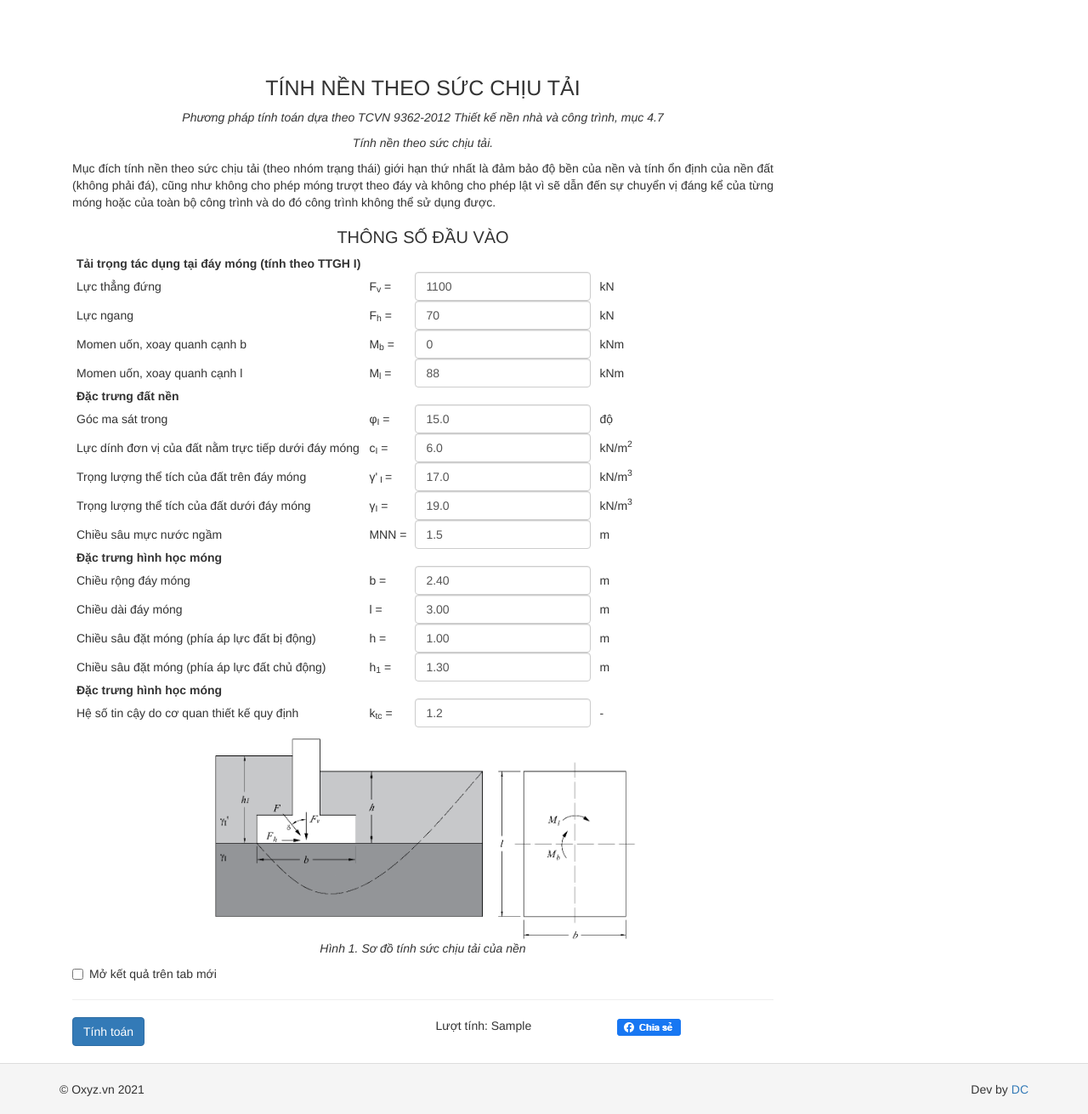
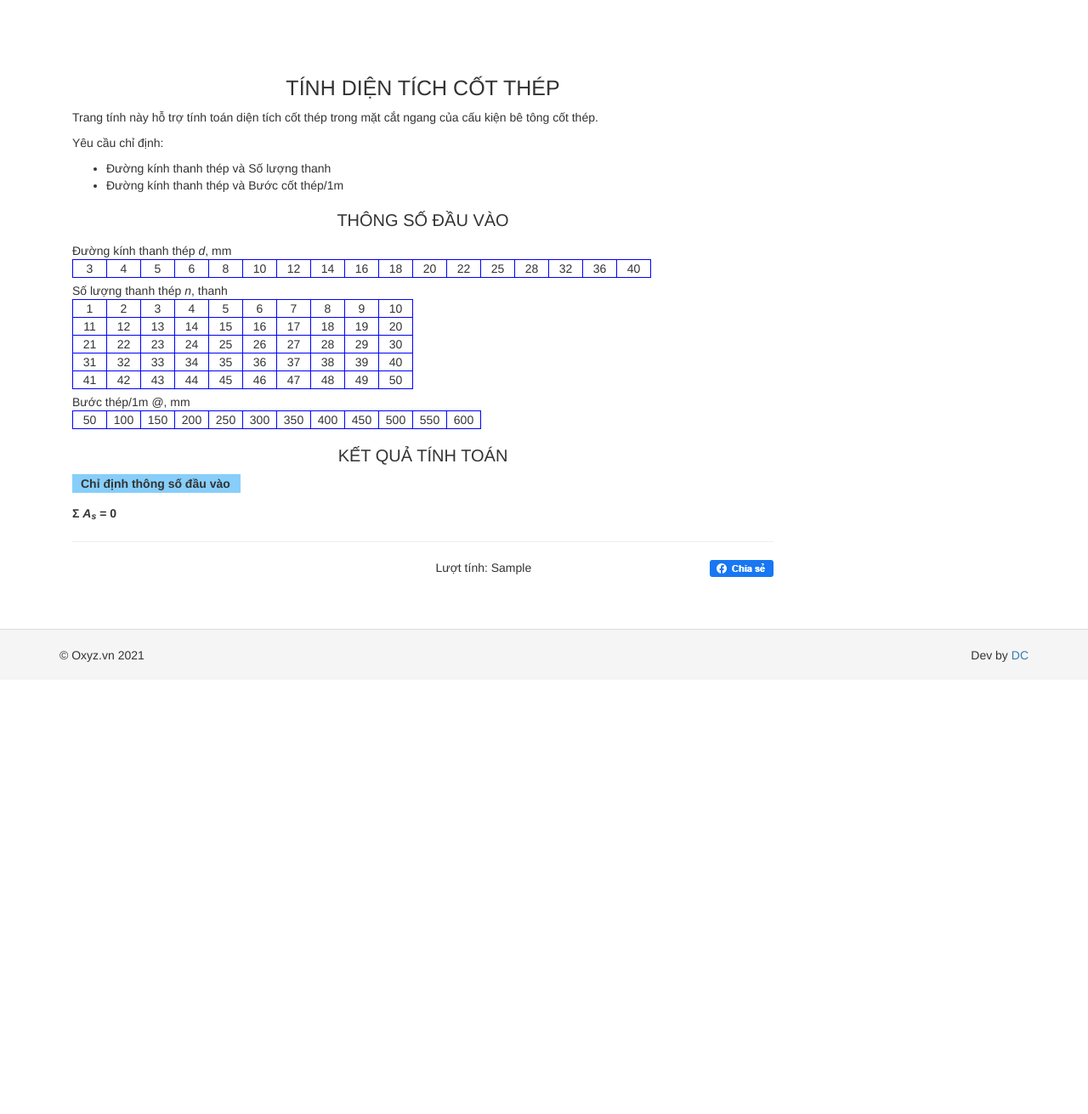
Before and after one commit to batuoc263/calc-report, a Yii app: template views/tinh-toan/tinh-dien-tich-cot-thep.php in a window 1280 px wide. Shown: the whole page at 85% size. After the commit the page ends 779 px from the top, so only its background shows below. Run offline with PHP 8.4 and a stand-in for Yii, Linux system fonts and the light colour scheme; the template is opened without the code that fills it: most values are stand-ins (such as "Sample title", 1, 10 or a date in 2020); data that the repository does not hold is empty; some libraries are stand-ins or nearby versions.

Commit message:
update tinh toan dien tich cot thep

```diff
--- a/views/tinh-toan/tinh-dien-tich-cot-thep.php
+++ b/views/tinh-toan/tinh-dien-tich-cot-thep.php
@@ -7,172 +7,148 @@ use yii\widgets\Pjax;
 
 /* @var $this yii\web\View */
 
-$this->title = 'Tính nền theo sức chịu tải';
+$this->title = 'Tính diện tích cốt thép';
 $this->params['breadcrumbs'][] = ['label' => 'Tính toán', 'url' => ['index']];
 $this->params['breadcrumbs'][] = $this->title;
 
 ?>
 <div class="tinhtoan-content">
     <div class="col-md-9">
-    <div class="text-center">
-        <h1 class="text-uppercase" style="font-size: 25px;"><?= Html::encode($this->title) ?></h1>
-    </div>
-        <div id="result">
-
+        <div class="text-center">
+            <h1 class="text-uppercase" style="font-size: 25px;"><?= Html::encode($this->title) ?></h1>
         </div>
 
-        <p class="text-center"><i>Phương pháp tính toán dựa theo TCVN 9362-2012 Thiết kế nền nhà và công trình, mục 4.7</i></p>
-        <p class="text-center"><i>Tính nền theo sức chịu tải.</i></p>
-        <p class="text-justify">Mục đích tính nền theo sức chịu tải (theo nhóm trạng thái) giới hạn thứ nhất là đảm bảo độ bền của nền và tính ổn định của nền đất (không phải đá), cũng như không cho phép móng trượt theo đáy và không cho phép lật vì sẽ dẫn đến sự chuyển vị đáng kể của từng móng hoặc của toàn bộ công trình và do đó công trình không thể sử dụng được.</p>
+        <p class="text-justify">Trang tính này hỗ trợ tính toán diện tích cốt thép trong mặt cắt ngang của cấu kiện bê tông cốt thép.</p>
+        <p>Yêu cầu chỉ định:</p>
+        <ul>
+            <li>Đường kính thanh thép và Số lượng thanh</li>
+            <li>Đường kính thanh thép và Bước cốt thép/1m</li>
+        </ul>
+        <h3 style="font-size: 20px;" class="text-center">THÔNG SỐ ĐẦU VÀO</h3>
 
-        <h3 style="font-size: 20px;" class="text-center">THÔNG SỐ ĐẦU VÀO</h3>
-        <table class="input-table">
-            <tr>
-                <td><strong>Tải trọng tác dụng tại đáy móng (tính theo TTGH I)</strong></td>
-            </tr>
-            <tr>
-                <td>Lực thẳng đứng </td>
-                <td> F<sub>v</sub> = </td>
-                <td>
-                    <input class="form-control" required pattern="[0-9]*.[0-9]+" value="1100" name="varFv" id="varFv">
-                </td>
-                <td> kN </td>
-            </tr>
-            <tr>
-                <td>Lực ngang </td>
-                <td> F<sub>h</sub> = </td>
-                <td>
-                    <input class="form-control" required pattern="[0-9]*.[0-9]+" value="70" name="varFh" id="varFh">
-                </td>
-                <td> kN </td>
-            </tr>
-            <tr>
-                <td>Momen uốn, xoay quanh cạnh b</td>
-                <td> M<sub>b</sub> = </td>
-                <td>
-                    <input class="form-control" required pattern="[0-9]*.[0-9]+" value="0" name="varMb" id="varMb">
-                </td>
-                <td> kNm </td>
-            </tr>
-            <tr>
-                <td>Momen uốn, xoay quanh cạnh l</td>
-                <td> M<sub>l</sub> = </td>
-                <td>
-                    <input class="form-control" required pattern="[0-9]*.[0-9]+" value="88" name="varMl" id="varMl">
-                </td>
-                <td> kNm </td>
-            </tr>
-            <tr>
-                <td><strong>Đặc trưng đất nền </strong></td>
-            </tr>
-            <tr>
-                <td>Góc ma sát trong </td>
-                <td> &phi;<sub>I</sub> =  </td>
-                <td>
-                    <input class="form-control" required pattern="[0-9]*.[0-9]+" value="15.0" name="varphiI" id="varphiI">
-                </td>
-                <td> độ </td>
-            </tr>
-            <tr>
-                <td>Lực dính đơn vị của đất nằm trực tiếp dưới đáy móng</td>
-                <td> c<sub>I</sub> = </td>
-                <td>
-                    <input required class="form-control" pattern="[0-9]*.[0-9]+" value="6.0" step="1" name="varCI" id="varCI">
-                </td>
-                <td> kN/m<sup>2</sup> </td>
-            </tr>
-            <tr>
-                <td>Trọng lượng thể tích của đất trên đáy móng </td>
-                <td> &gamma;'<sub> I </sub> = </td>
-                <td>
-                    <input required class="form-control" pattern="[0-9]*.[0-9]+" value="17.0" step="0.1" name="varGammaIPhay" id="varGammaIPhay">
-                </td>
-                <td> kN/m<sup>3</sup> </td>
-            </tr>
-            <tr>
-                <td>Trọng lượng thể tích của đất dưới đáy móng </td>
-                <td> &gamma;<sub>I</sub> = </td>
-                <td>
-                    <input required class="form-control" pattern="[0-9]*.[0-9]+" value="19.0" step="0.1" name="varGammaI" id="varGammaI">
-                </td>
-                <td> kN/m<sup>3</sup> </td>
-            </tr>
-            <tr>
-                <td>Chiều sâu mực nước ngầm </td>
-                <td> MNN = </td>
-                <td>
-                    <input class="form-control" required pattern="[0-9]*.[0-9]+" value="1.5" name="varMNN" id="varMNN">
-                </td>
-                <td> m </td>
-            </tr>
-            <!-- ============ -->
-            <tr>
-                <td><strong>Đặc trưng hình học móng</strong></td>
-            </tr>
-            <tr>
-                <td>Chiều rộng đáy móng </td>
-                <td> b = </td>
-                <td>
-                    <input class="form-control" required pattern="[0-9]*.[0-9]+" value="2.40" name="varb" id="varb">
-                </td>
-                <td> m </td>
-            </tr>
-            <tr>
-                <td>Chiều dài đáy móng </td>
-                <td> l = </td>
-                <td>
-                    <input class="form-control" required pattern="[0-9]*.[0-9]+" value="3.00" name="varl" id="varl">
-                </td>
-                <td> m </td>
-            </tr>
-            <tr>
-                <td>Chiều sâu đặt móng (phía áp lực đất bị động) </td>
-                <td> h = </td>
-                <td>
-                    <input class="form-control" required pattern="[0-9]*.[0-9]+" value="1.00" name="varh" id="varh">
-                </td>
-                <td> m </td>
-            </tr>
-            <tr>
-                <td>Chiều sâu đặt móng (phía áp lực đất chủ động) </td>
-                <td> h<sub>1</sub> = </td>
-                <td>
-                    <input class="form-control" required pattern="[0-9]*.[0-9]+" value="1.30" name="varh1" id="varh1">
-                </td>
-                <td> m </td>
-            </tr>
-            <!-- ============ -->
-            <tr>
-                <td><strong>Đặc trưng hình học móng</strong></td>
-            </tr>
-            <tr>
-                <td>Hệ số tin cậy do cơ quan thiết kế quy định </td>
-                <td> k<sub>tc</sub> = </td>
-                <td>
-                    <input class="form-control" required pattern="[0-9]*.[0-9]+" value="1.2" name="varktc" id="varktc" data-toggle="tooltip" data-html="true" data-container="body" title="Quy định tùy theo tính chất quan trọng của nhà hoặc công trình, ý nghĩa của nhà hoặc công trình khi tận dụng hết sức chịu tải của nền, mức độ nghiên cứu điều kiện đất đai và lấy không nhỏ hơn 1.2">
-                </td>
-                <td> - </td>
-            </tr>
+        <div style="margin-top: 15px">Đường kính thanh thép <i>d</i>, mm</div>
+        <table class="diam" id="tb1">
+            <tbody>
+                <tr>
+                    <td class="tddiam">3 </td>
+                    <td class="tddiam">4 </td>
+                    <td class="tddiam">5 </td>
+                    <td class="tddiam">6 </td>
+                    <td class="tddiam">8 </td>
+                    <td class="tddiam">10</td>
+                    <td class="tddiam">12</td>
+                    <td class="tddiam">14</td>
+                    <td class="tddiam">16</td>
+                    <td class="tddiam">18</td>
+                    <td class="tddiam">20</td>
+                    <td class="tddiam">22</td>
+                    <td class="tddiam">25</td>
+                    <td class="tddiam">28</td>
+                    <td class="tddiam">32</td>
+                    <td class="tddiam">36</td>
+                    <td class="tddiam">40</td>
+                </tr>
+            </tbody>
         </table>
-        <div class="text-center" style="margin-top: 10px">
-            <img src="/images/25/h1.png" alt="Hình 1. Sơ đồ tính sức chịu tải của nền" width="500px">
+
+        <div style="margin-top: 5px">Số lượng thanh thép <i>n</i>, thanh</div>
+        <table class="diam" id="tb2">
+            <tbody>
+                <tr>
+                    <td class="tdkolvo">1 </td>
+                    <td class="tdkolvo">2 </td>
+                    <td class="tdkolvo">3 </td>
+                    <td class="tdkolvo">4 </td>
+                    <td class="tdkolvo">5 </td>
+                    <td class="tdkolvo">6 </td>
+                    <td class="tdkolvo">7 </td>
+                    <td class="tdkolvo">8 </td>
+                    <td class="tdkolvo">9 </td>
+                    <td class="tdkolvo">10</td>
+                </tr>
+                <tr>
+                    <td class="tdkolvo">11</td>
+                    <td class="tdkolvo">12</td>
+                    <td class="tdkolvo">13</td>
+                    <td class="tdkolvo">14</td>
+                    <td class="tdkolvo">15</td>
+                    <td class="tdkolvo">16</td>
+                    <td class="tdkolvo">17</td>
+                    <td class="tdkolvo">18</td>
+                    <td class="tdkolvo">19</td>
+                    <td class="tdkolvo">20</td>
+                </tr>
+                <tr>
+                    <td class="tdkolvo">21</td>
+                    <td class="tdkolvo">22</td>
+                    <td class="tdkolvo">23</td>
+                    <td class="tdkolvo">24</td>
+                    <td class="tdkolvo">25</td>
+                    <td class="tdkolvo">26</td>
+                    <td class="tdkolvo">27</td>
+                    <td class="tdkolvo">28</td>
+                    <td class="tdkolvo">29</td>
+                    <td class="tdkolvo">30</td>
+                </tr>
+                <tr>
+                    <td class="tdkolvo">31</td>
+                    <td class="tdkolvo">32</td>
+                    <td class="tdkolvo">33</td>
+                    <td class="tdkolvo">34</td>
+                    <td class="tdkolvo">35</td>
+                    <td class="tdkolvo">36</td>
+                    <td class="tdkolvo">37</td>
+                    <td class="tdkolvo">38</td>
+                    <td class="tdkolvo">39</td>
+                    <td class="tdkolvo">40</td>
+                </tr>
+                <tr>
+                    <td class="tdkolvo">41</td>
+                    <td class="tdkolvo">42</td>
+                    <td class="tdkolvo">43</td>
+                    <td class="tdkolvo">44</td>
+                    <td class="tdkolvo">45</td>
+                    <td class="tdkolvo">46</td>
+                    <td class="tdkolvo">47</td>
+                    <td class="tdkolvo">48</td>
+                    <td class="tdkolvo">49</td>
+                    <td class="tdkolvo">50</td>
+                </tr>
+            </tbody>
+        </table>
+
+        <div style="margin-top: 5px">Bước thép/1m <i>@</i>, mm</div>
+        <table class="diam" id="tb3">
+            <tbody>
+                <tr>
+                    <td class="tdkolvo">50 </td>
+                    <td class="tdkolvo">100</td>
+                    <td class="tdkolvo">150</td>
+                    <td class="tdkolvo">200</td>
+                    <td class="tdkolvo">250</td>
+                    <td class="tdkolvo">300</td>
+                    <td class="tdkolvo">350</td>
+                    <td class="tdkolvo">400</td>
+                    <td class="tdkolvo">450</td>
+                    <td class="tdkolvo">500</td>
+                    <td class="tdkolvo">550</td>
+                    <td class="tdkolvo">600</td>
+                </tr>
+            </tbody>
+        </table>
+
+        <h3 style="font-size: 20px;" class="text-center">KẾT QUẢ TÍNH TOÁN</h3>
+
+        <div id="rezblock" class="text-center">
+            <p id="current_rez"><b id="rez">Chỉ định thông số đầu vào</b></p>
+            <p><b id="cpy"></b></p>
+            <p style="margin-top:7px;"><b id="sum">Σ <i>A<sub>s</sub></i> = <span id="tongAs">0</span></b></p>
         </div>
-        <p class="text-center"><i>Hình 1. Sơ đồ tính sức chịu tải của nền</i></p>
 
-
-        <div class="checkbox">
-            <label>
-                <input type="checkbox" id="newTabResult" value="">
-                Mở kết quả trên tab mới
-            </label>
-        </div>
         <hr>
         <div class="row">
-            <div class="col-md-6">
-                <button onclick="tinhtoan()" class="btn btn-primary">Tính toán</button>
-            </div>
-            <div class="col-md-3">Lượt tính: <span id="luot_tinh"><?= $dmtt->luot_giai ?></span></div>
-            <div class="col-md-3">
+            <div class="col-md-3 col-md-offset-6">Lượt tính: <span id="luot_tinh"><?= $dmtt->luot_giai ?></span></div>
+            <div class="col-md-3 text-right">
 
                 <div class="fb-share-button" data-href="https://developers.facebook.com/docs/plugins/" data-layout="button" data-size="small">
                     <a data-label="Facebook" onclick="window.open(this.href,this.title,'width=500,height=500,top=300px,left=300px');  return false;" rel="noopener noreferrer nofollow" target="_blank" href="https://www.facebook.com/sharer/sharer.php?u=<?= $_SERVER['HTTP_HOST'] . $_SERVER['REQUEST_URI'] ?>" class="fb-xfbml-parse-ignore">
@@ -193,50 +169,51 @@ $this->params['breadcrumbs'][] = $this->title;
 </div>
 
 <script>
+    $("#tb1").on("click", "td", function() {
+        $('td').removeClass('tddiamblue');
+        $(this).addClass("tddiamblue");
+
+        tinhtoan();
+    });
+    $("#tb2").on("click", "td", function() {
+        $('td').removeClass('tdkolvoblue');
+        $(this).addClass("tdkolvoblue");
+
+        tinhtoan();
+    });
+    $("#tb3").on("click", "td", function() {
+        $('td').removeClass('tdkolvoblue');
+        $(this).addClass("tdkolvoblue");
+
+        tinhtoan();
+    });
 
     function tinhtoan() {
+        b1 = $('.tddiamblue')
+        if (b1.length == 0) {
+            console.log('Chọn đường kính thanh thép');
+            $('#rez').html('<b>Chọn đường kính thanh thép </b>')
+        }
 
-        var CSRF_TOKEN = $('meta[name="csrf-token"]').attr('content');
+        b2 = $('.tdkolvoblue')
+        if (b2.length == 0) {
+            console.log('Chọn số lượng thanh thép hoặc bước cốt thép');
+            $('#rez').html('<b>Chọn số lượng thanh thép hoặc bước cốt thép </b>')
+        }
+        if (b1.length != 0 && b2.length != 0) {
+            b1Val = b1[0].innerText
+            b2Val = b2[0].innerText
+            dientich = 0.25 * Math.PI * Math.pow(b1Val, 2)
 
-        data = {
-            _token: CSRF_TOKEN,
-            varFv: $('#varFv').val(),
-            varFh: $('#varFh').val(),
-            varMb: $('#varMb').val(),
-            varMl: $('#varMl').val(),
-            varphiI: $('#varphiI').val(),
-            varCI: $('#varCI').val(),
-            varGammaIPhay: $('#varGammaIPhay').val(),
-            varGammaI: $('#varGammaI').val(),
-            varMNN: $('#varMNN').val(),
-            varb: $('#varb').val(),
-            varl: $('#varl').val(),
-            varh: $('#varh').val(),
-            varh1: $('#varh1').val(),
-            varktc: $('#varktc').val()
-        };
-
-        console.log(data);
-
-        $.ajax({
-            method: "POST",
-            url: "/tinh-toan/tinh-nen-theo-suc-chiu-tai",
-            data: data
-        }).done(function(msg) {
-            $(window).scrollTop(0); rs = JSON.parse(msg);
-            newTabResult = $("#newTabResult");
-            if (newTabResult[0].checked == false) {
-                $('#result').html('<div class="alert alert-success" role="alert">Báo cáo của bạn đã sẵn sàng để tải xuống. <a href="' + rs.filePath + '">Tải xuống</a></div>')
-                $('#luot_tinh').html(rs.luot_tinh)
+            console.log('b1 = '+ b1Val+', b2 = '+b2Val+', dientich = '+dientich);
+            cachTinh = b2[0].closest('table').id
+            if (cachTinh == 'tb2') {
+                As = dientich * b2Val;
+                $('#current_rez').html('<b id="rez"><i>A<sub>s</sub></i> = ' + dientich.toFixed(2) + ' × ' + b2Val + ' = <span class="kqAs">' + As.toFixed(1) + '</span> mm² ('+b2Val+'d'+b1Val+') </b><span class="plus" title="Thêm">+</span>')
             } else {
-                window.open('/tinh-toan/result?filePath=' + rs.filePath, '_blank');
+                As = dientich * 1000/b2Val;
+                $('#current_rez').html('<b id="rez"><i>A<sub>s</sub></i> = ' + dientich.toFixed(2) + ' × ' + (1000/b2Val).toFixed(2) + ' = <span class="kqAs">' + As.toFixed(1) + '</span> mm² (d'+b1Val+'@'+b2Val+') </b><span class="plus" title="Thêm">+</span>')
             }
-        });
-    }
-
-    window.onload = function() {
-        $('#varktc').popover({
-            trigger: 'focus hover'
-        });
+        }
     }
 </script>
--- a/web/css/site.css
+++ b/web/css/site.css
@@ -190,3 +190,64 @@ p {
 #ns2c td {
     padding: 5px;
 }
+
+.diam {
+    border-style: solid;
+    border-collapse: collapse;
+    border-width: 1px;
+}
+
+.tddiam {
+    border-style: solid;
+    border-color: blue;
+    border-width: 1px;
+    width: 40px;
+    text-align: center;
+    cursor: pointer;
+}
+
+.tddiamblue {
+    border-style: solid;
+    border-color: blue;
+    border-width: 1px;
+    width: 40px;
+    text-align: center;
+    background-color: DarkBlue;
+    color: white;
+}
+
+.tdkolvo {
+    border-style: solid;
+    border-color: blue;
+    border-width: 1px;
+    width: 40px;
+    text-align: center;
+    cursor: pointer;
+}
+
+.tdkolvoblue {
+    border-style: solid;
+    border-color: blue;
+    border-width: 1px;
+    width: 40px;
+    text-align: center;
+    background-color: DarkBlue;
+    color: white;
+}
+
+#rez {
+    background-color: LightSkyBlue;
+    padding: 3px 12px 3px 10px;
+}
+
+#rezblock {
+    line-height: 1.8;
+}
+
+.plus {
+    background-color: MediumSpringGreen;
+    color: black;
+    font-weight: bold;
+    cursor: pointer;
+    padding: 3px 10px 3px 10px;
+}
```
